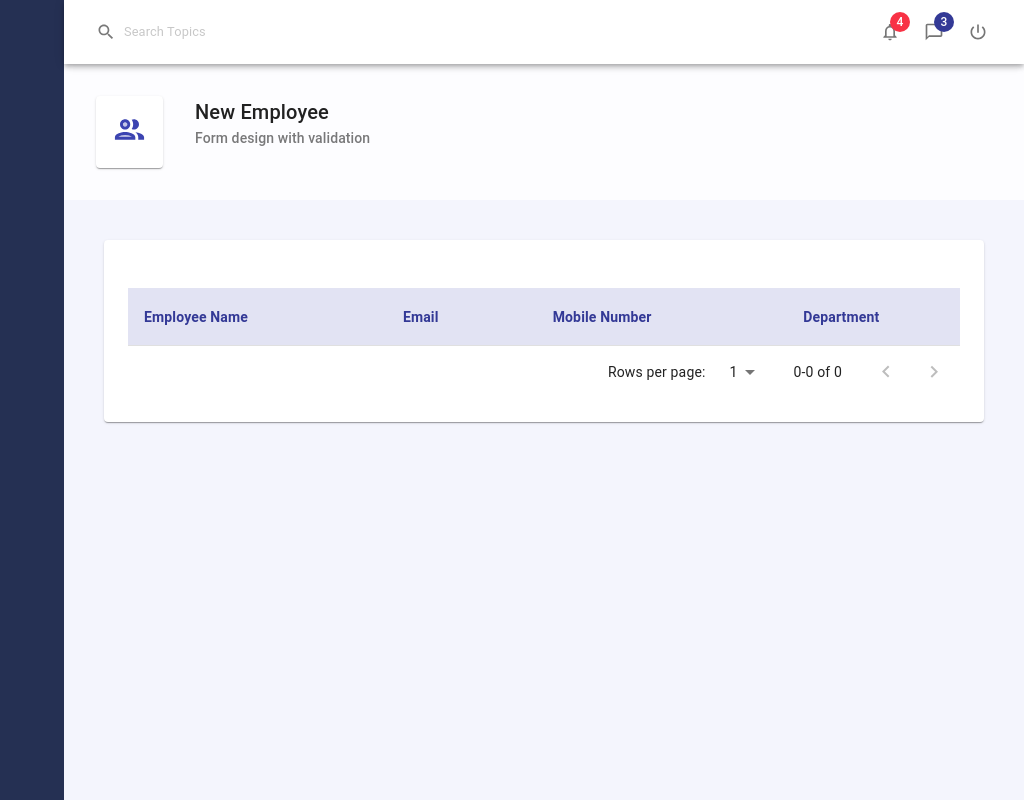
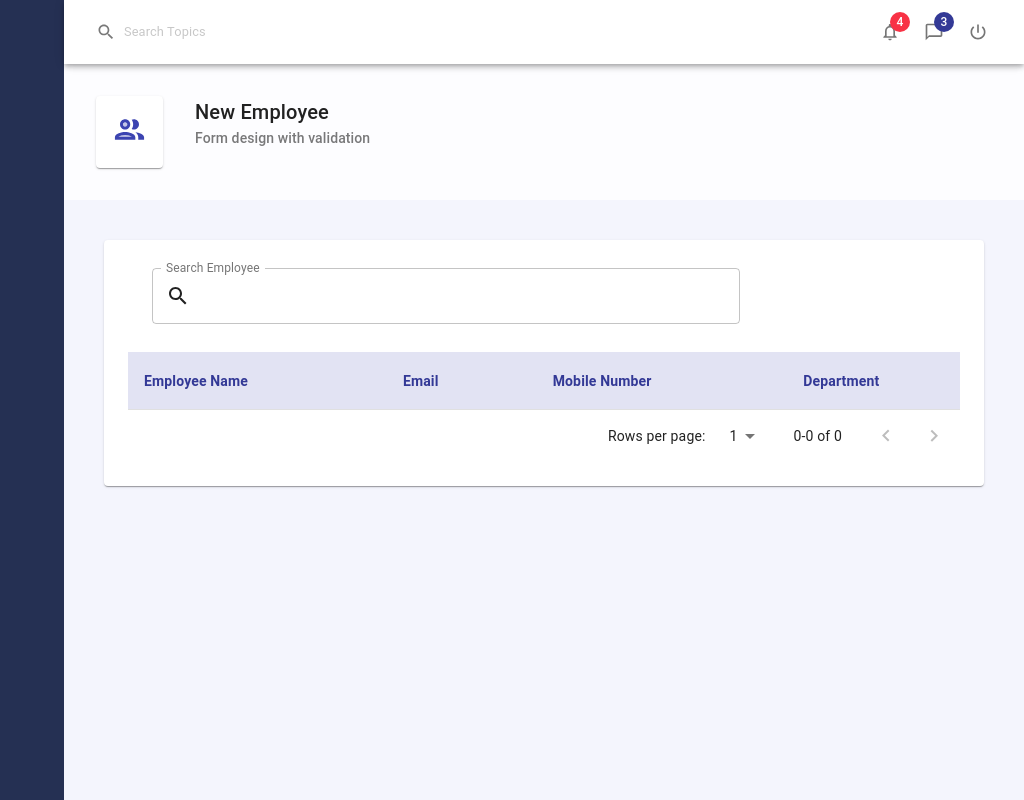
Before and after one commit to JLKP001/React-Material-UI-Complete-Tutorial, a React (Create React App) app in the folder material-ui-tutorial/: page / in a window 1280 px wide. Shown: the whole page, without its empty margins (256-1280 px from the left). Built offline with nearby package versions, Linux system fonts and the light colour scheme.

Commit message:
Added Search/Filter functionality in DataTable

```diff
--- a/material-ui-tutorial/src/components/controls/Input.js
+++ b/material-ui-tutorial/src/components/controls/Input.js
@@ -1,7 +1,14 @@
 import React from "react";
 import { TextField } from "@material-ui/core";
 
-export const Input = ({ name, label, value, onChange, error = null }) => {
+export const Input = ({
+  name,
+  label,
+  value,
+  onChange,
+  error = null,
+  ...other
+}) => {
   return (
     <TextField
       variant="outlined"
@@ -9,6 +16,7 @@
       name={name}
       value={value}
       onChange={onChange}
+      {...other}
       {...(error && { error: true, helperText: error })}
     />
   );
--- a/material-ui-tutorial/src/components/useTable.js
+++ b/material-ui-tutorial/src/components/useTable.js
@@ -27,7 +27,7 @@
   },
 }));
 
-export const useTable = (records, headCells) => {
+export const useTable = (records, headCells, filterFn) => {
   const classes = useStyles();
 
   const pages = [1, 5, 10, 25];
@@ -120,10 +120,10 @@
   };
 
   const recordsAfterPagingAndSorting = () => {
-    return stableSort(records, getComparator(order, orderBy)).slice(
-      page * rowsPerPage,
-      (page + 1) * rowsPerPage
-    );
+    return stableSort(
+      filterFn.fn(records),
+      getComparator(order, orderBy)
+    ).slice(page * rowsPerPage, (page + 1) * rowsPerPage);
   };
 
   return {
--- a/material-ui-tutorial/src/pages/Employees/Employees.js
+++ b/material-ui-tutorial/src/pages/Employees/Employees.js
@@ -1,19 +1,24 @@
 import React, { useState } from "react";
 import {
+  InputAdornment,
   makeStyles,
   Paper,
   TableBody,
   TableCell,
   TableRow,
+  Toolbar,
 } from "@material-ui/core";
 import { EmployeeForm } from "./EmployeeForm";
 import { PageHeader } from "../../components/PageHeader";
 import PeopleOutlineTwoToneIcon from "@material-ui/icons/PeopleOutlineTwoTone";
 import { useTable } from "../../components/useTable";
 import * as employeeService from "../../services/employeeService";
+import { Controls } from "../../components/controls/Controls";
+import SearchIcon from "@material-ui/icons/Search";
 
 const useStyles = makeStyles((theme) => ({
   pageContent: { margin: theme.spacing(5), padding: theme.spacing(3) },
+  searchInput: { width: "75%" },
 }));
 
 const headCells = [
@@ -26,12 +31,31 @@
 export const Employees = () => {
   const classes = useStyles();
   const [records, setRecords] = useState(employeeService.getAllEmployees());
+  const [filterFn, setFilterFn] = useState({
+    fn: (items) => {
+      return items;
+    },
+  });
+
   const {
     TableContainer,
     TableHead,
     TablePagination,
     recordsAfterPagingAndSorting,
-  } = useTable(records, headCells);
+  } = useTable(records, headCells, filterFn);
+
+  const handleSearch = (e) => {
+    let target = e.target;
+    setFilterFn({
+      fn: (items) => {
+        if (target.value === "") return items;
+        else
+          return items.filter((x) =>
+            x.fullName.toLowerCase().includes(target.value)
+          );
+      },
+    });
+  };
 
   return (
     <>
@@ -42,6 +66,20 @@
       />
       <Paper className={classes.pageContent}>
         {/* <EmployeeForm /> */}
+        <Toolbar>
+          <Controls.Input
+            label="Search Employee"
+            className={classes.searchInput}
+            InputProps={{
+              startAdornment: (
+                <InputAdornment>
+                  <SearchIcon />
+                </InputAdornment>
+              ),
+            }}
+            onChange={handleSearch}
+          />
+        </Toolbar>
         <TableContainer>
           <TableHead />
           <TableBody>
```
